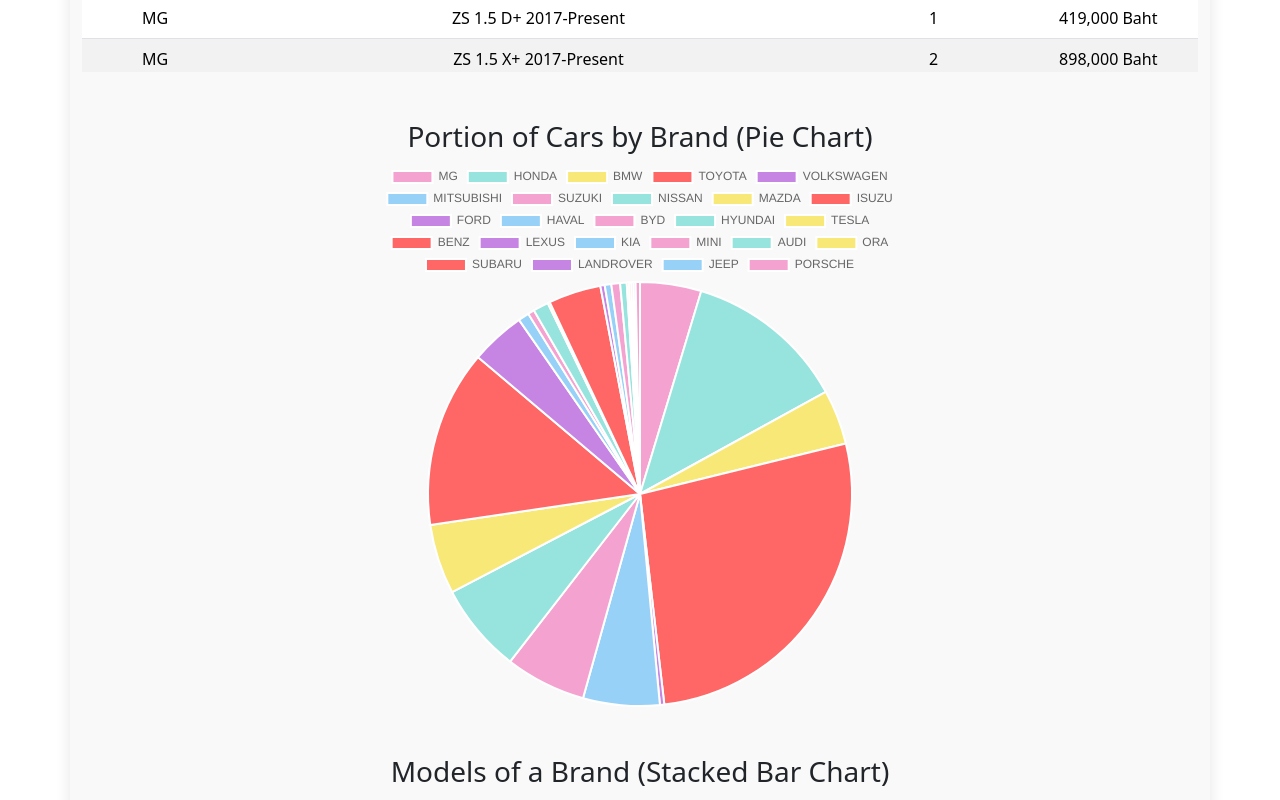
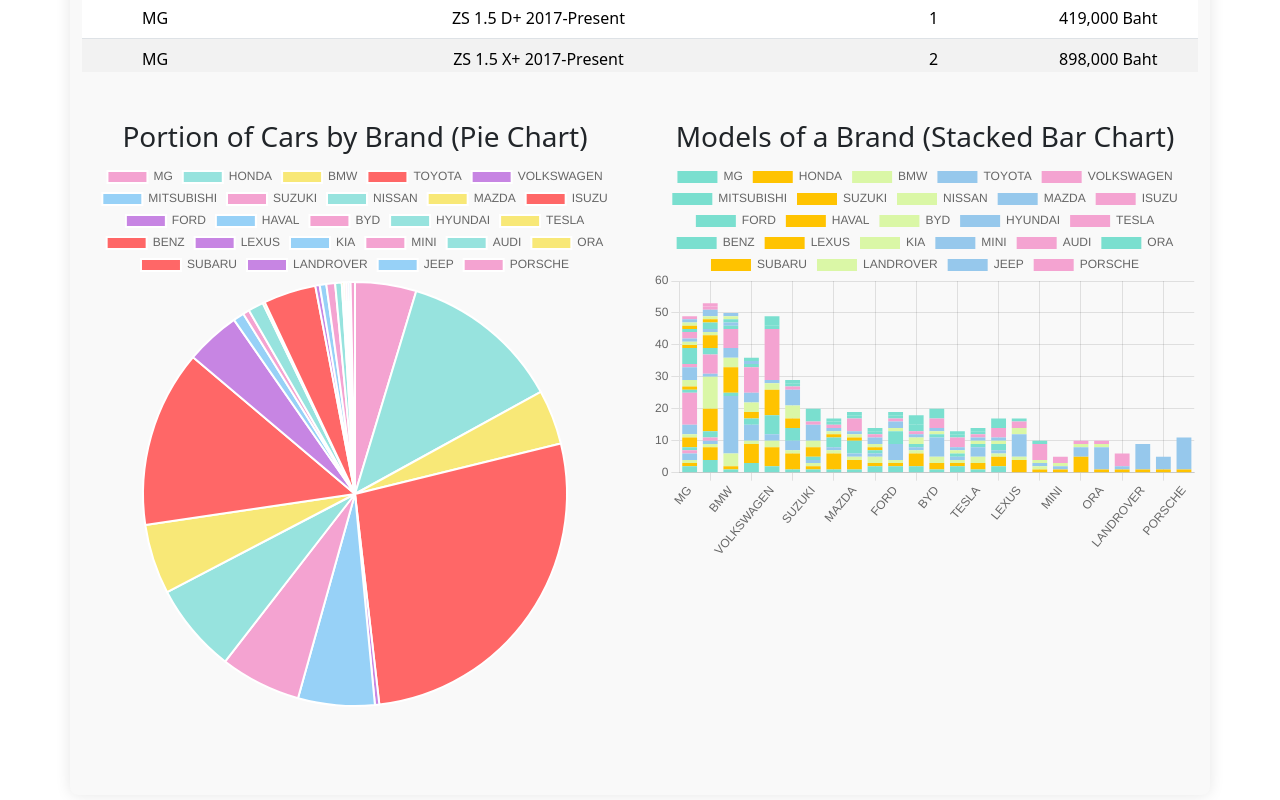
Before and after one commit to Titaporn6511420/car-analysis.github.io, a React (Vite) app in the folder analysis-car/: page / in a window 1280 px wide. Shown: the part 820-1620 px from the top of the page. Built offline with nearby package versions, Linux system fonts and the light colour scheme.

Commit message:
local storage

```diff
--- a/analysis-car/src/pages/Dashboard.jsx
+++ b/analysis-car/src/pages/Dashboard.jsx
@@ -14,11 +14,9 @@
 
   // Process data to group by brand and model
   const processedCarData = cars.reduce((acc, car) => {
-    // Extract brand and model from NameMMT
     const [brand, ...modelParts] = car.NameMMT.split(' ');
     const model = modelParts.join(' ');
 
-    // Convert price from string to number
     const price = parseFloat(car.Prc.replace(/,/g, ''));
 
     if (!acc[brand]) {
@@ -46,14 +44,12 @@
   const filteredBrandValues = filteredBrandLabels.map(brand => processedCarData[brand].totalValue);
 
   const tableRows = filteredBrandLabels.flatMap((brand, index) => [
-    // Row for the brand totals
     <tr key={`${brand}-total`}>
       <td>{brand}</td>
       <td><strong>Total</strong></td>
       <td><strong>{processedCarData[brand].totalCars}</strong></td>
       <td><strong>{processedCarData[brand].totalValue.toLocaleString()} Baht</strong></td>
     </tr>,
-    // Rows for the individual models
     ...Object.keys(processedCarData[brand].models).map((model, modelIndex) => (
       <tr key={`${brand}-${modelIndex}`}>
         <td>{brand}</td>
@@ -82,10 +78,10 @@
   };
 
   const colors = [
-    'rgba(122, 223, 207)', // Color 1
-    'rgba(255, 195, 0)',   // Color 2
-    'rgba(218, 247, 166)',  // Color 3
-    'rgba(150, 200, 236)',  // Color 4
+    'rgba(122, 223, 207)',
+    'rgba(255, 195, 0)',
+    'rgba(218, 247, 166)',
+    'rgba(150, 200, 236)',
     'rgba(244, 163, 209)',
   ];
 
@@ -99,7 +95,7 @@
   };
 
   const barChartOptions = {
-    maintainAspectRatio: false, // Allow chart to resize based on container size
+    maintainAspectRatio: false,
     responsive: true,
     scales: {
       x: { stacked: true },
@@ -111,7 +107,7 @@
     <div className="container mt-5">
       <h1 className="text-center mb-4">Car Dashboard</h1>
       <div className="row">
-        <div className="col-md-12">
+        <div className="col-12">
           <h3>Number of Cars and Values by Brands and Models</h3>
           <input
             type="text"
@@ -120,8 +116,8 @@
             value={searchQuery}
             onChange={(e) => setSearchQuery(e.target.value)}
           />
-          <div className="table-container" style={{ maxHeight: '500px', overflowY: 'auto' }}> {/* Container with fixed height */}
-            <table className="table table-striped">
+          <div className="table-container" style={{ maxHeight: '500px', overflowY: 'auto' }}>
+            <table className="table table-striped table-responsive">
               <thead>
                 <tr>
                   <th>Brand</th>
@@ -137,16 +133,16 @@
           </div>
         </div>
       </div>
-      <div className="row mt-5 justify-content-center">
-        <div className="col-md-6 d-flex flex-column align-items-center">
-          <h3>Portion of Cars by Brand (Pie Chart)</h3>
-          <Pie data={pieChartData} />
+      <div className="row mt-5">
+        <div className="col-12 col-md-6 mb-4">
+          <h3 className="text-center">Portion of Cars by Brand (Pie Chart)</h3>
+          <div className="chart-container">
+            <Pie data={pieChartData} />
+          </div>
         </div>
-      </div>
-      <div className="row mt-5 justify-content-center">
-        <div className="col-md-6 d-flex flex-column align-items-center" style={{ height: '500px' }}> {/* Container with fixed height */}
-          <h3>Models of a Brand (Stacked Bar Chart)</h3>
-          <div style={{ width: '150%', height: '200%' }}>
+        <div className="col-12 col-md-6 mb-4">
+          <h3 className="text-center">Models of a Brand (Stacked Bar Chart)</h3>
+          <div className="chart-container" style={{ height: '400px' }}>
             <Bar data={stackedBarChartData} options={barChartOptions} />
           </div>
         </div>
--- a/analysis-car/src/pages/HighlightedCars.jsx
+++ b/analysis-car/src/pages/HighlightedCars.jsx
@@ -3,19 +3,27 @@
 import './HighlightedCars.css';
 
 function HighlightedCars() {
-  const [highlightedCars, setHighlightedCars] = useState([]);
+  const [highlightedCars, setHighlightedCars] = useState(() => {
+    const storedCars = localStorage.getItem('highlightedCars');
+    console.log("Loaded from localStorage:", storedCars); // Debugging line
+    return storedCars ? JSON.parse(storedCars) : [];
+  });
+
   const [showCarSelection, setShowCarSelection] = useState(false);
   const [searchQuery, setSearchQuery] = useState('');
   const [error, setError] = useState(null);
 
-  // Load highlighted cars from localStorage
-
   // Save highlighted cars to localStorage whenever they change
+  useEffect(() => {
+    console.log("Saving to localStorage:", highlightedCars); // Debugging line
+    localStorage.setItem('highlightedCars', JSON.stringify(highlightedCars));
+  }, [highlightedCars]);
 
   // Add car to highlighted list
   const addCarToHighlight = (car) => {
     setHighlightedCars((prevCars) => {
-      if (!prevCars.some((highlightedCar) => highlightedCar.Cid === car.Cid)) {
+      const carExists = prevCars.some((highlightedCar) => highlightedCar.Cid === car.Cid);
+      if (!carExists) {
         return [...prevCars, car];
       }
       return prevCars;
@@ -30,7 +38,7 @@
 
   // Remove all cars from highlighted list
   const removeAllCars = () => {
-    setHighlightedCars([]);
+    setHighlightedCars([]); // This will also clear the localStorage due to useEffect
   };
 
   // Close the car selection modal
@@ -53,7 +61,7 @@
 
       {/* Control Buttons */}
       <div className="control-buttons" style={{ marginBottom: '20px' }}>
-        <button className="remove-all-button" style={{marginRight:'20px'}} onClick={removeAllCars}>Remove All</button>
+        <button className="remove-all-button" style={{ marginRight: '20px' }} onClick={removeAllCars}>Remove All</button>
         <button className="add-button" onClick={() => setShowCarSelection(true)}>Add</button>
       </div>
 
```
